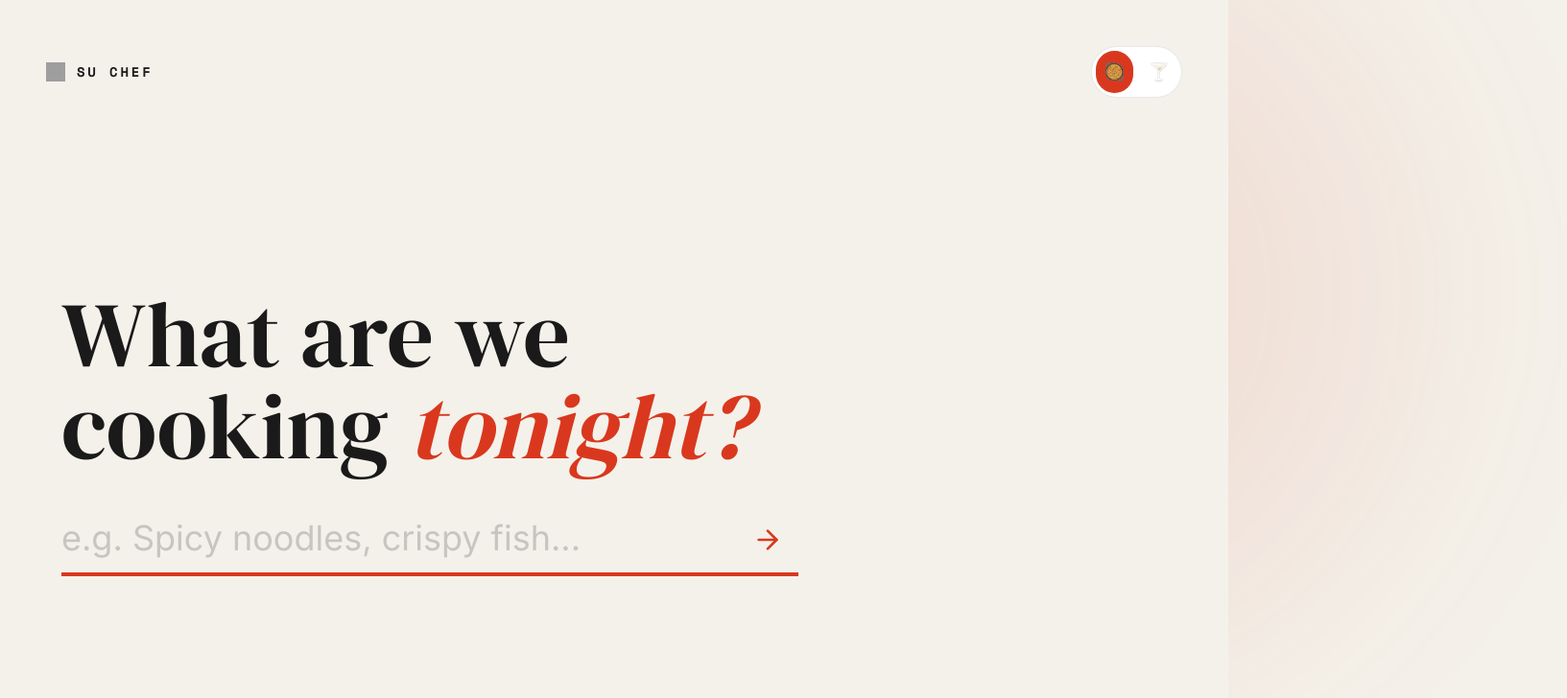
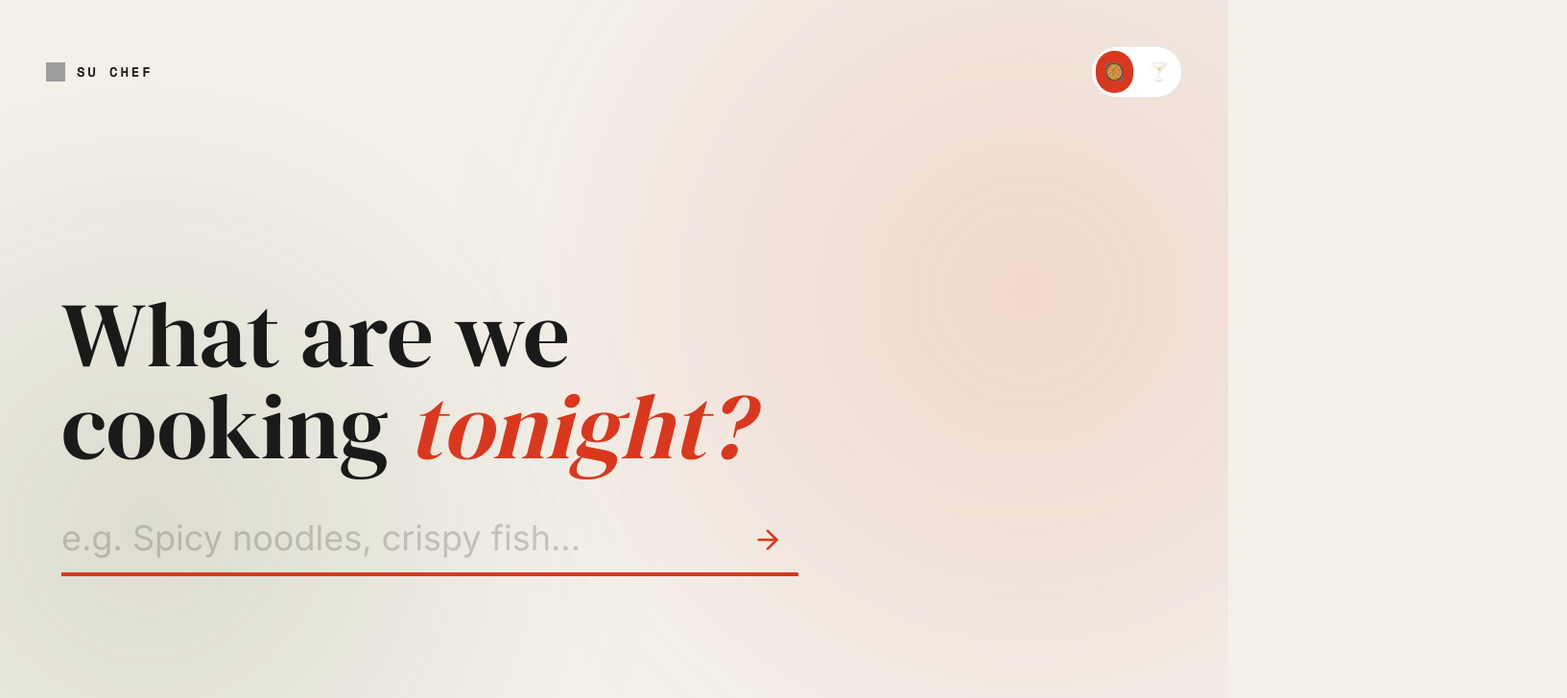
Before and after one commit to acc-studio/su-chef, a Next.js app: page / in a window 1280 px wide. Shown: the top 728 px of the page at 96% size, 1633 px wide, since content can reach past the window. Built offline with nearby package versions, Linux system fonts and the light colour scheme; grey boxes are pictures that could not be loaded.

Commit message:
Enhance backgrounds with dynamic gradient orbs and fix scrolling issue

```diff
--- a/app/layout.tsx
+++ b/app/layout.tsx
@@ -15,21 +15,13 @@ export default function RootLayout({ children }: { children: React.ReactNode })
   return (
     <html lang="en">
       <body className={`${dmSerif.variable} ${spaceMono.variable} ${inter.variable} antialiased relative min-h-screen`}>
-
-        {/* 1. The Warm Blob (Top Right) */}
-        <div className="fixed -top-[20%] -right-[20%] blob-warm" />
-
-        {/* 2. The Cool Blob (Bottom Left) */}
-        <div className="fixed -bottom-[20%] -left-[20%] blob-cool" />
-
-        {/* 3. The Noise Texture */}
+        {/* 1. The Noise Texture */}
         <div className="bg-noise" />
 
-        {/* 4. The Content */}
+        {/* 2. The Content */}
         <div className="relative z-10">
           {children}
         </div>
-
       </body>
     </html>
   );
--- a/app/page.tsx
+++ b/app/page.tsx
@@ -130,6 +130,42 @@ const RecipeTicket = ({ recipe, index, type, onCopy, isCopied }: { recipe: Recip
   </motion.div>
 );
 
+const Background = ({ type }: { type: Tab }) => (
+  <div className="fixed inset-0 -z-20 overflow-hidden pointer-events-none">
+    {/* Base Background Color */}
+    <div className={`absolute inset-0 transition-colors duration-700 ${type === "DRINK" ? "bg-[#1A103C]" : "bg-[#F4F1EA]"
+      }`} />
+
+    {/* Blob 1 (Top Right) */}
+    <motion.div
+      animate={{
+        background: type === "DRINK"
+          ? "radial-gradient(circle, rgba(212, 175, 55, 0.15) 0%, rgba(212, 175, 55, 0) 70%)" // Gold
+          : "radial-gradient(circle, rgba(217, 56, 30, 0.15) 0%, rgba(217, 56, 30, 0) 70%)", // Orange
+        scale: [1, 1.1, 0.9, 1],
+        x: [0, 50, -20, 0],
+        y: [0, -50, 20, 0],
+      }}
+      transition={{ duration: 20, repeat: Infinity, ease: "easeInOut" }}
+      className="absolute -top-[20%] -right-[20%] w-[80vw] h-[80vw] rounded-full blur-[60px]"
+    />
+
+    {/* Blob 2 (Bottom Left) */}
+    <motion.div
+      animate={{
+        background: type === "DRINK"
+          ? "radial-gradient(circle, rgba(100, 50, 200, 0.15) 0%, rgba(100, 50, 200, 0) 70%)" // Purple
+          : "radial-gradient(circle, rgba(74, 93, 35, 0.15) 0%, rgba(74, 93, 35, 0) 70%)", // Kale
+        scale: [1, 1.1, 0.9, 1],
+        x: [0, -50, 20, 0],
+        y: [0, 50, -20, 0],
+      }}
+      transition={{ duration: 25, repeat: Infinity, ease: "easeInOut" }}
+      className="absolute -bottom-[20%] -left-[20%] w-[70vw] h-[70vw] rounded-full blur-[60px]"
+    />
+  </div>
+);
+
 // --- MAIN PAGE ---
 
 export default function Home() {
@@ -251,7 +287,9 @@ Generated by Su Chef 👨‍🍳
   };
 
   return (
-    <main className={`min-h-screen w-full flex flex-col p-6 md:p-12 transition-colors duration-500 ${activeTab === "DRINK" ? "bg-jazz-bg text-jazz-text" : "bg-paper text-ink"}`}>
+    <>
+      <Background type={activeTab} />
+      <main className={`min-h-screen w-full flex flex-col p-6 md:p-12 transition-colors duration-500 ${activeTab === "DRINK" ? "text-jazz-text" : "text-ink"}`}>
         {/* Navigation / Header */}
         <header className="flex justify-between items-center mb-12 z-10">
           <div className="flex items-center gap-3">
@@ -453,5 +491,6 @@ Generated by Su Chef 👨‍🍳
           </AnimatePresence>
         </div>
       </main>
+    </>
   );
 }
```
Lines whose indentation alone changed are shown as unchanged.
